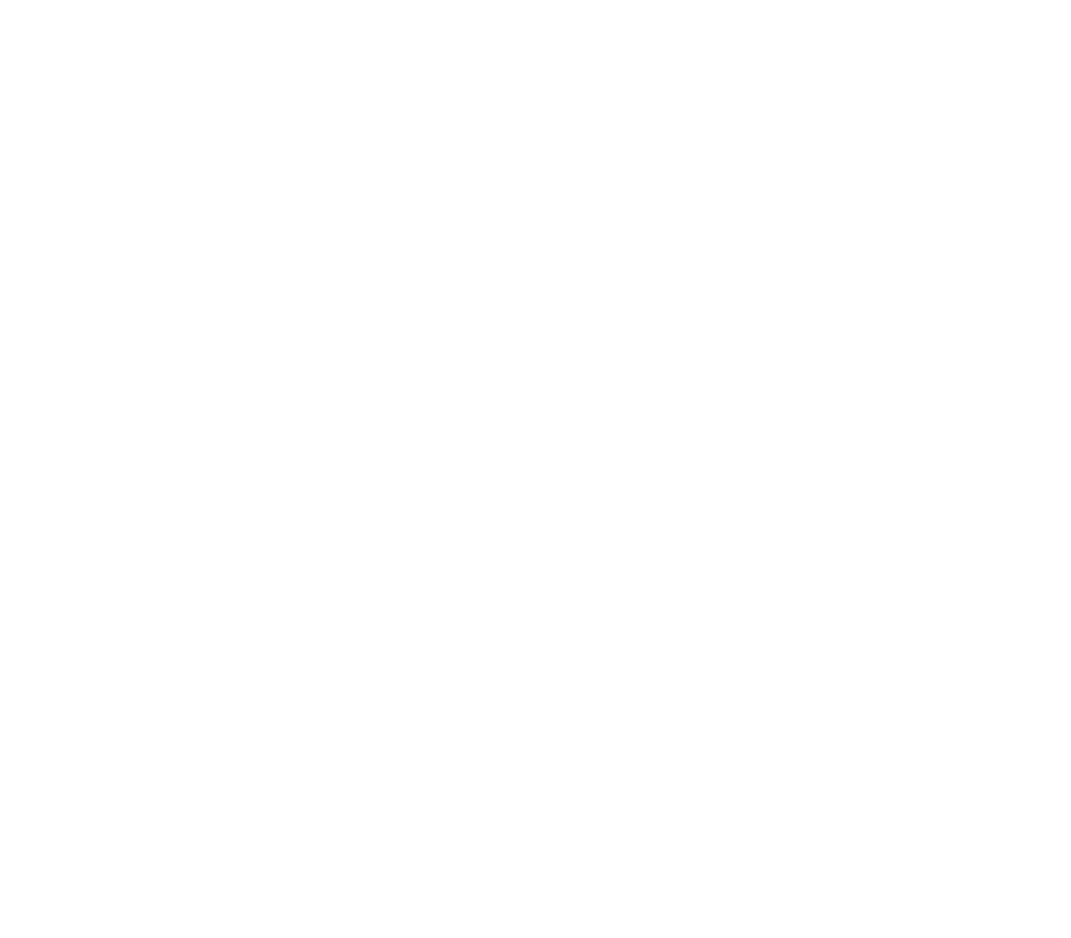
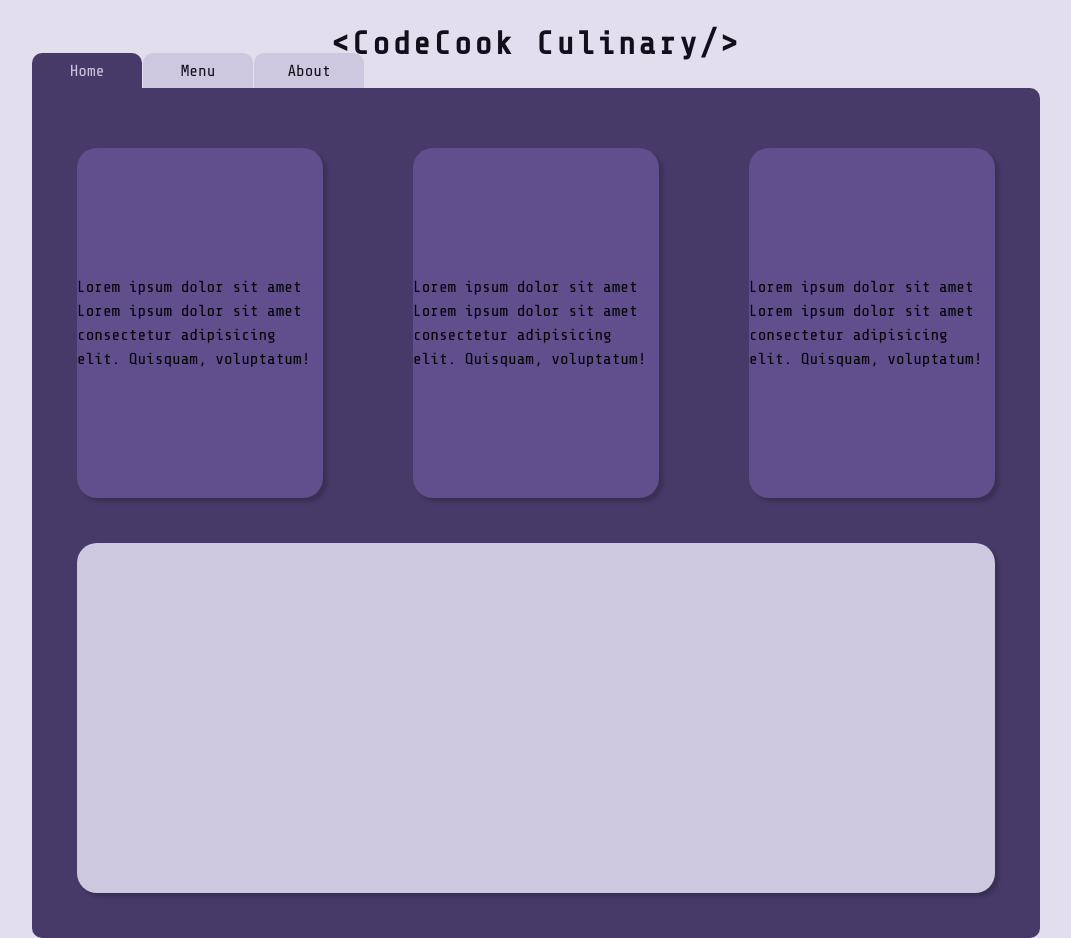
Before and after one commit to MrEscappe/PROJECT-Restaurant-page, a website built with webpack: page dist/index.html in a window 1280 px wide. Shown: the whole page, without its empty margins (104-1175 px from the left). Before the commit the page ends 800 px from the top, so only its background shows below. Built offline with nearby package versions, Linux system fonts and the light colour scheme; a web font is replaced by a local one.

Commit message:
working on HTML using Webpack

```diff
--- a/package.json
+++ b/package.json
@@ -11,5 +11,8 @@
   "devDependencies": {
     "webpack": "^5.88.2",
     "webpack-cli": "^5.1.4"
+  },
+  "dependencies": {
+    "lodash": "^4.17.21"
   }
 }
--- a/src/index.js
+++ b/src/index.js
@@ -1,3 +1,65 @@
 const content = document.getElementById("content");
 
-console.log(content);
+function createHeader() {
+	const header = document.createElement("header");
+	const heading = document.createElement("h1");
+	header.classList.add("header");
+	heading.textContent = "<CodeCook Culinary/>";
+	header.appendChild(heading);
+	return header;
+}
+
+function createNav() {
+	const nav = document.createElement("nav");
+	const navList = document.createElement("ul");
+	const navItems = ["Home", "Menu", "About"];
+
+	nav.classList.add("nav-bar");
+	navList.classList.add("nav-list");
+
+	navItems.forEach((item) => {
+		const navItem = document.createElement("li");
+		navItem.textContent = item;
+		navItem.classList.add("nav-item");
+		if (item === "Home") {
+			navItem.classList.add("active");
+		}
+		navList.appendChild(navItem);
+	});
+	nav.appendChild(navList);
+	return nav;
+}
+
+function createMain() {
+	const main = document.createElement("main");
+	const homeContent = document.createElement("div");
+	main.classList.add("container");
+	homeContent.classList.add("home-content");
+	main.appendChild(homeContent);
+	for (let i = 0; i < 3; i++) {
+		const div = document.createElement("div");
+		const divContent = document.createElement("div");
+		const divTitle = document.createElement("p");
+		const divText = document.createElement("p");
+		divContent.classList.add("div-content");
+		divTitle.textContent = "Lorem ipsum dolor sit amet";
+		divText.textContent = `Lorem ipsum dolor sit amet consectetur adipisicing elit.
+		Quisquam, voluptatum!`;
+		divContent.appendChild(divTitle);
+		divContent.appendChild(divText);
+		div.classList.add("div-box");
+		div.appendChild(divContent);
+		homeContent.appendChild(div);
+	}
+
+	const container_main = document.createElement("div");
+	container_main.classList.add("container-main");
+
+	homeContent.appendChild(container_main);
+	return main;
+}
+content.appendChild(createHeader());
+
+content.appendChild(createNav());
+
+content.appendChild(createMain());
```
Also changed, not shown: desing/Desktop.png (added), dist/index.html, dist/main.js, dist/main.js.LICENSE.txt (added), dist/style.css (added), 1 other file.
